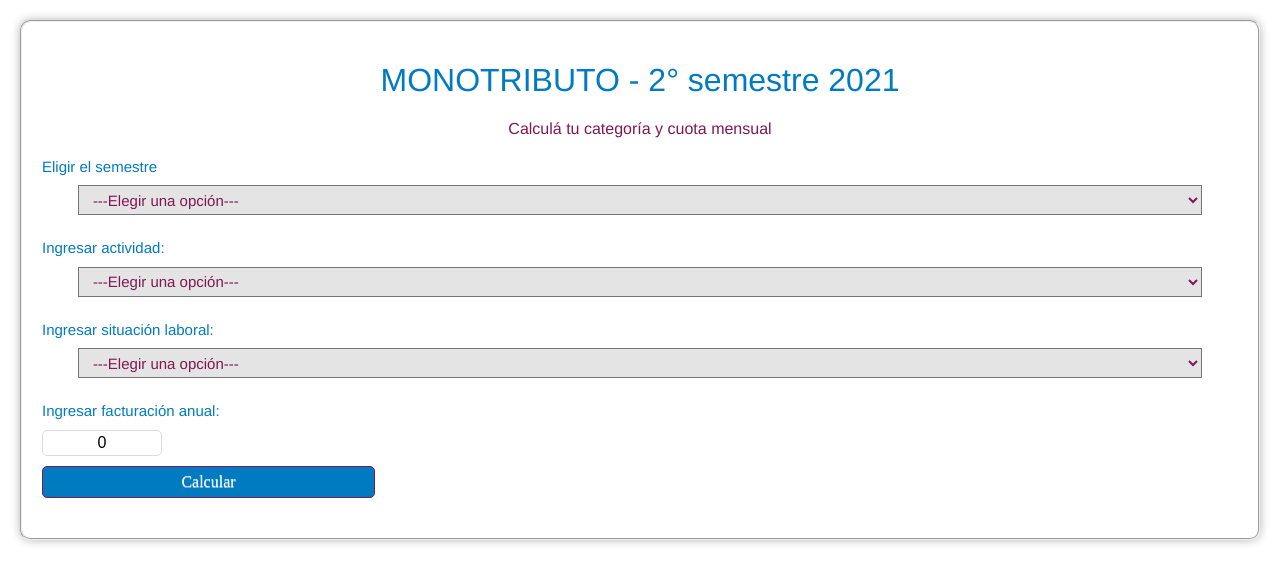
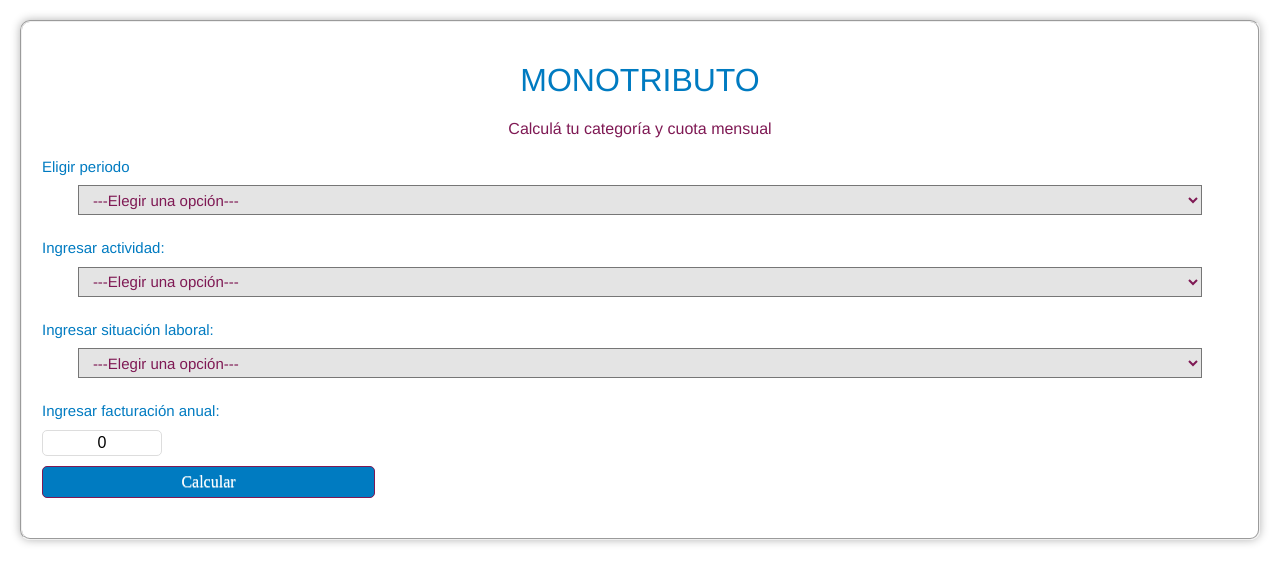
Before and after one commit to joaquinfeltes/Calculadora_Monotributo, a plain HTML site: page docs/index.html in a window 1280 px wide. Drawn offline with nearby package versions, Linux system fonts and the light colour scheme.

Commit message:
Changing title

```diff
--- a/docs/index.html
+++ b/docs/index.html
@@ -18,11 +18,11 @@
 </html>
 
 <fieldset>
-  <h1 style="text-align: center">MONOTRIBUTO - 2° semestre 2021</h1>
+  <h1 style="text-align: center">MONOTRIBUTO</h1>
   <h4>Calculá tu categoría y cuota mensual</h4>
 
   <!-- Opciones del mes -->
-  <p>Eligir el semestre</p>
+  <p>Eligir periodo</p>
   <div class="select-option">
     <select name="select_month" id="select_month">
       <option value="S_2021">---Elegir una opción---</option>
```
